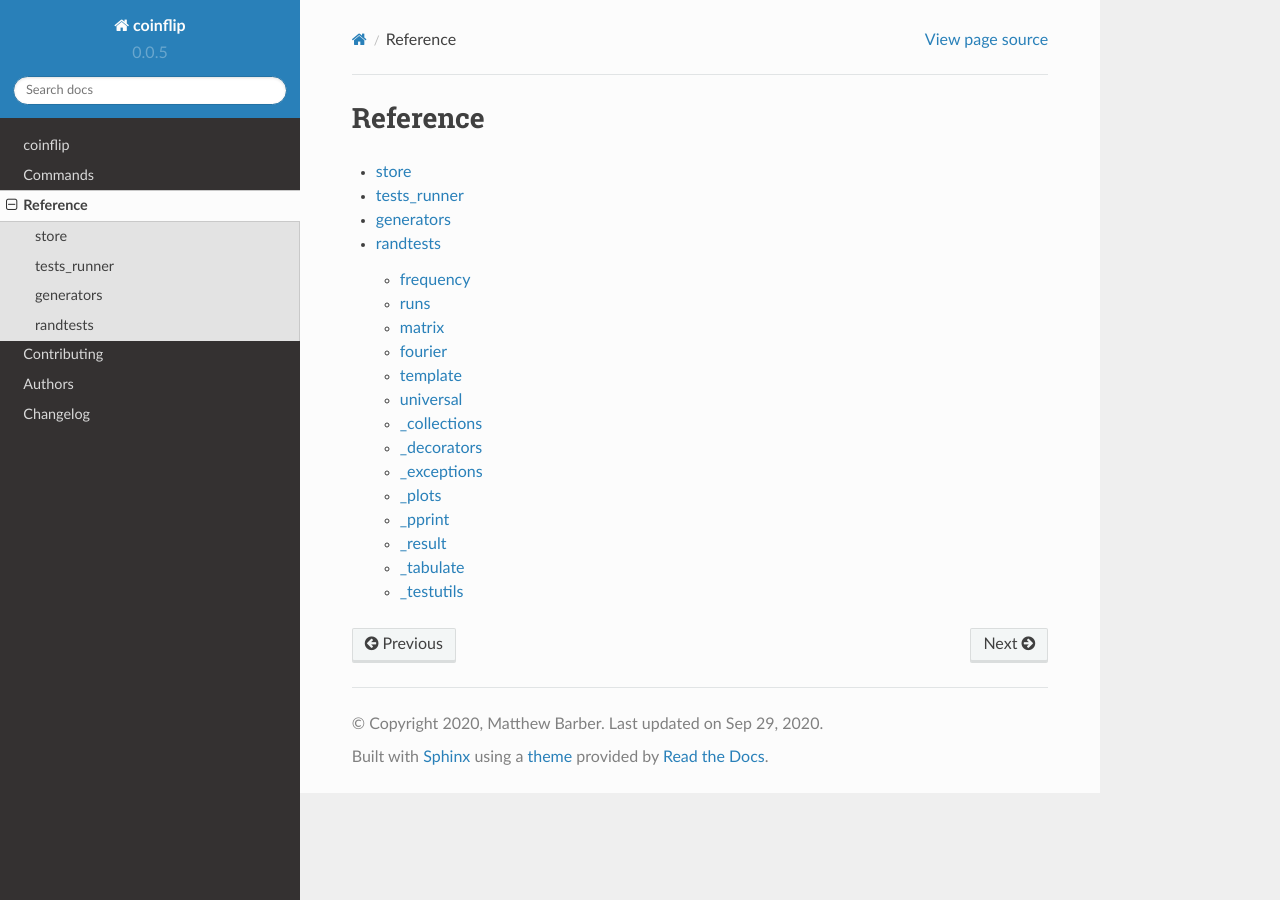
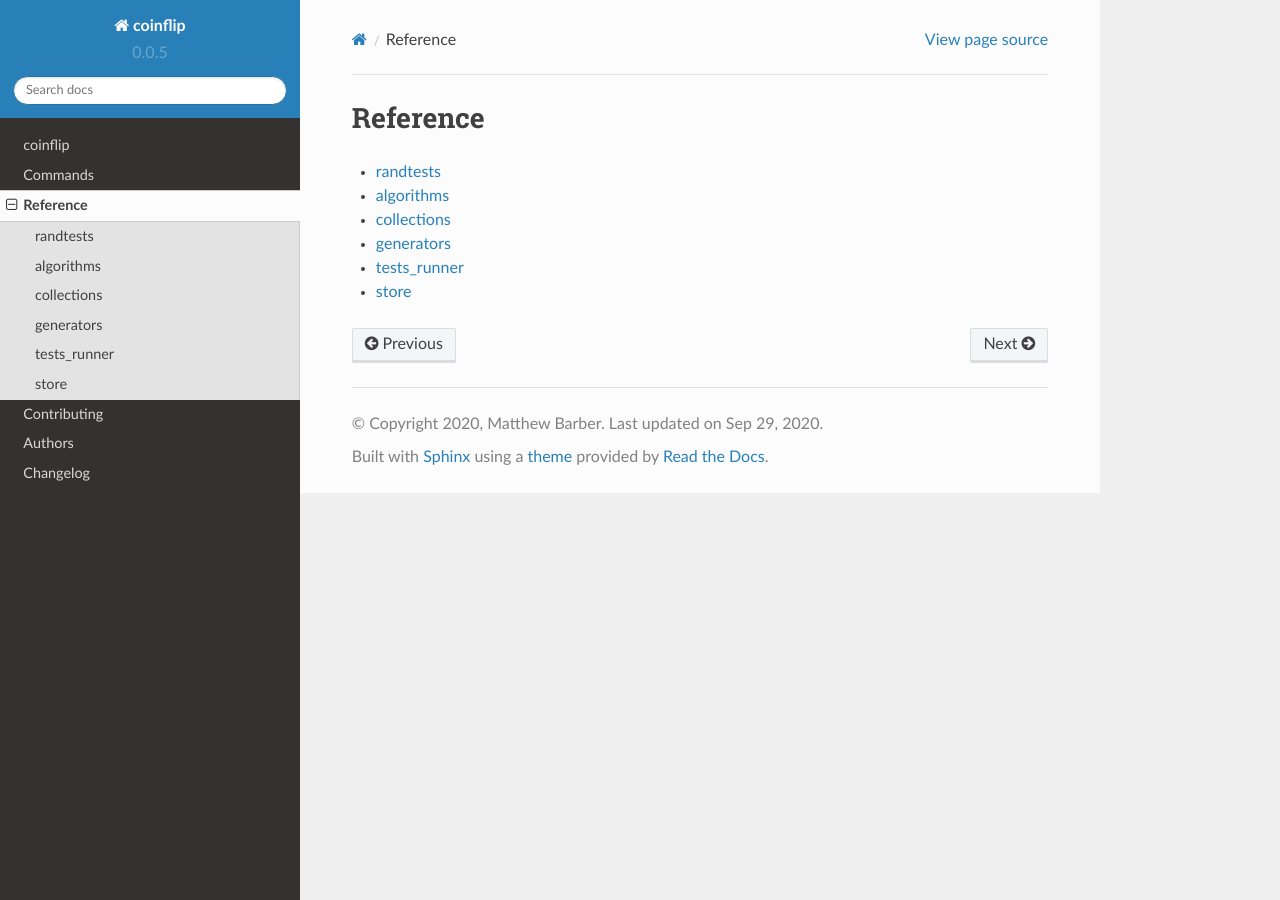
Before and after one commit to honno/coinflip, a Sphinx documentation site: the page built from docs/reference/index.rst, in a window 1280 px wide. Built offline with Sphinx 7.4.7 and the Read the Docs theme 2.0.0, drawn with Linux system fonts in a browser that asks for light colours.

Commit message:
update docs with new modules

```diff
--- /dev/null
+++ b/docs/reference/algorithms.rst
@@ -0,0 +1,6 @@
+==========
+algorithms
+==========
+
+.. automodule:: coinflip.algorithms
+    :members:
--- /dev/null
+++ b/docs/reference/collections.rst
@@ -0,0 +1,6 @@
+===========
+collections
+===========
+
+.. automodule:: coinflip.collections
+    :members:
--- a/docs/reference/index.rst
+++ b/docs/reference/index.rst
@@ -4,7 +4,9 @@ Reference
 
 .. toctree::
 
+   randtests/index
+   algorithms
+   collections
+   generators
+   tests_runner
    store
-   tests_runner
-   generators
-   randtests/index
--- a/docs/reference/randtests/_plots.rst
+++ /dev/null
@@ -1,6 +0,0 @@
-======
-_plots
-======
-
-.. automodule:: coinflip.randtests._plots
-    :members:
--- a/docs/reference/randtests/_tabulate.rst
+++ /dev/null
@@ -1,6 +0,0 @@
-=========
-_tabulate
-=========
-
-.. automodule:: coinflip.randtests._tabulate
-    :members:
--- a/docs/reference/randtests/index.rst
+++ b/docs/reference/randtests/index.rst
@@ -3,23 +3,3 @@ randtests
 =========
 
 .. automodule:: coinflip.randtests
-
-.. warning::
-    This section is for the private API of ``coinflip.randtests``, intended for developers of randomness tests. If you wish to simply run randomness tests on your data (e.g. in a `Juypter Notebook <https://jupyter.org/>`_ session), please use the public API as specified above.
-
-.. toctree::
-
-    frequency
-    runs
-    matrix
-    fourier
-    template
-    universal
-    _collections
-    _decorators
-    _exceptions
-    _plots
-    _pprint
-    _result
-    _tabulate
-    _testutils
```
